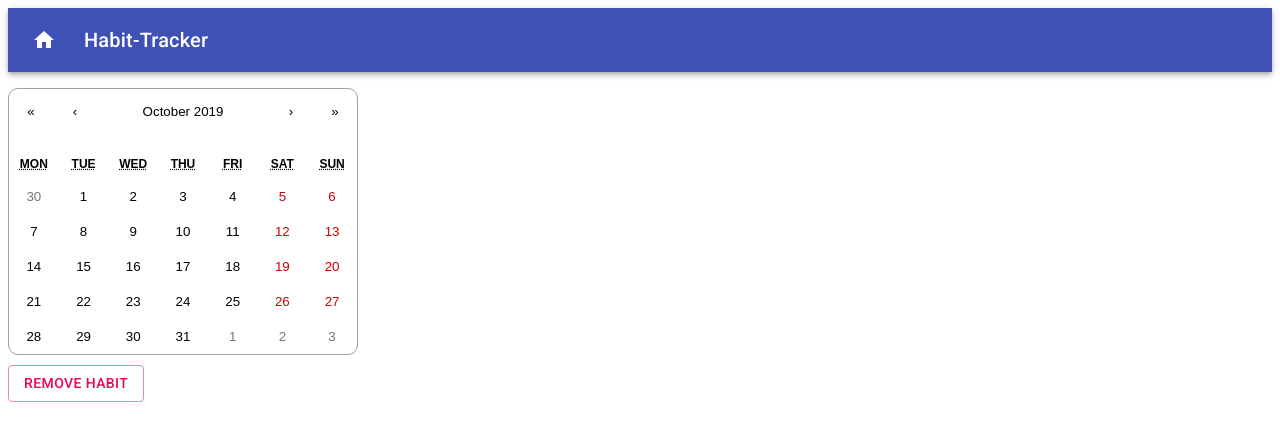
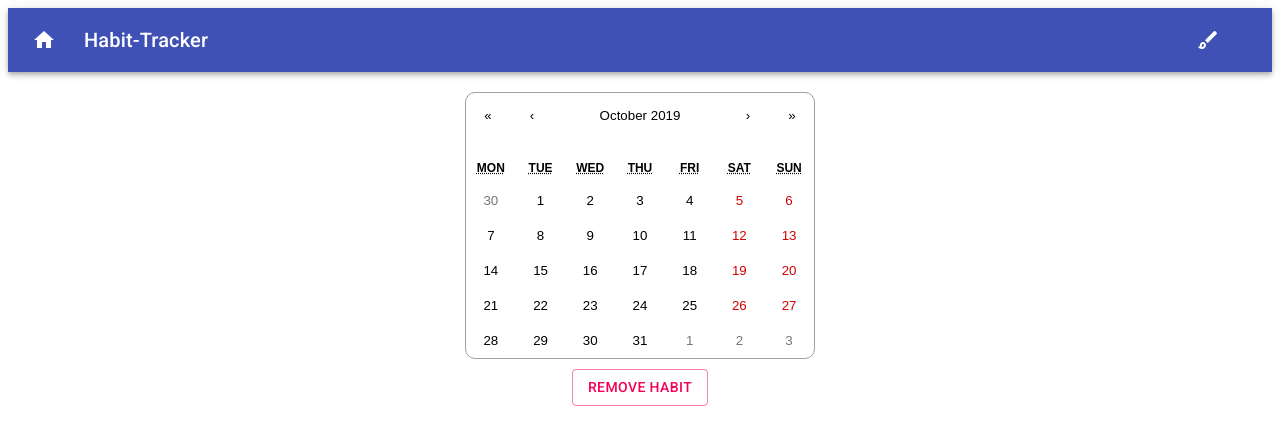
Before and after one commit to andreiggr/habits, a React app: page /habit/1 in a window 1280 px wide. Shown: the top 444 px of the page. Built offline with nearby package versions, Linux system fonts and the light colour scheme; no server answers.

Commit message:
Added style & title change

```diff
--- a/src/components/DetailedHabit.js
+++ b/src/components/DetailedHabit.js
@@ -1,49 +1,68 @@
-import React, { Component } from 'react';
-import Calendar from 'react-calendar';
-import { Button } from '@material-ui/core';
+import React, { Component } from "react";
+import Calendar from "react-calendar";
+import { Button } from "@material-ui/core";
 import moment from "moment";
 import { connect } from "react-redux";
 
-import '../style/styles.css';
+import "../style/styles.css";
 
-import { removeHabit } from "../actions/habits"
+import { removeHabit } from "../actions/habits";
 
 const DetailedHabit = ({ selectedHabit, history, deleteHabit, onChange }) => {
+  const handleRemoveHabit = () => {
+    deleteHabit(selectedHabit);
+    history.replace("/");
+  };
 
-    const handleRemoveHabit = () => {
-        deleteHabit(selectedHabit)
-        history.replace("/")
-    }
-
-    const days = selectedHabit.days.map(item => moment.unix(item.date).format("L"));
+  const days = selectedHabit.days.map(item =>
+    moment.unix(item.date).format("L")
+  );
 
   return (
-        <div>
-            <p>{selectedHabit.title}</p>
+    <div
+      style={{
+        display: "flex",
+        flexDirection: "column",
+        justifyContent: "center",
+        alignItems: "center",
+        padding: "20px"
+      }}
+    >
       <Calendar
         className="calendar"
         onChange={onChange}
-                tileClassName={
-                    ({ date, view }) => view === 'month' && days.includes(moment(date).format("L")) ? 'completed' : null
+        tileClassName={({ date, view }) =>
+          view === "month" && days.includes(moment(date).format("L"))
+            ? "completed"
+            : null
         }
       />
-            <Button style={{ marginTop: "10px" }} variant="outlined" color="secondary" onClick={() => handleRemoveHabit()}> Remove habit </Button>
+      <Button
+        style={{ marginTop: "10px" }}
+        variant="outlined"
+        color="secondary"
+        onClick={() => handleRemoveHabit()}
+      >
+        {" "}
+        Remove habit{" "}
+      </Button>
     </div>
+  );
+};
 
-    );
-}
+const mapStateToProps = state => {
+  return {
+    selectedHabit: state.selectedHabit
+  };
+};
 
-const mapStateToProps = (state) => {
+const mapDispatchToProps = dispatch => {
   return {
-        selectedHabit: state.selectedHabit,
-    }
-}
+    deleteHabit: habit => dispatch(removeHabit(habit))
+  };
+};
 
-const mapDispatchToProps = (dispatch) => {
-    return {
-        deleteHabit: (habit) => dispatch(removeHabit(habit))
-    }
-
-}
-
-export default connect(mapStateToProps, mapDispatchToProps)(DetailedHabit);
+export default connect(
+  mapStateToProps,
+  mapDispatchToProps
+)(DetailedHabit);
--- a/src/components/HabitCard.js
+++ b/src/components/HabitCard.js
@@ -13,6 +13,7 @@ import _ from "lodash";
 import { connect } from "react-redux";
 
 import nextDayId from "../utils/nextDayId";
+import weekCompletion from "../utils/weekCompletion";
 import { week } from "../utils/constants";
 
 import { habitAddDate, habitRemoveDate, habitSelect } from "../actions/habits";
@@ -25,8 +26,6 @@ const HabitCard = ({
   habitSelect,
   selectedHabit
 }) => {
-  //const [weekCompletion, setWeekCompletion] = useState(0);
-
   const handleCheck = day => {
     const habitId = habit.id;
     const id = nextDayId(habits);
@@ -53,10 +52,8 @@ const HabitCard = ({
     moment.unix(day.date).format("ddd Do")
   );
 
-  const daysChecked = week
-    .map(day => habitDays.includes(day.format("ddd Do")))
-    .filter(Boolean).length;
-  const weekCompletion = (daysChecked * 100) / 5;
+  //check how many days of the week are checked
+  const progressCircle = weekCompletion(habitDays);
 
   return (
     <div>
@@ -72,7 +69,7 @@ const HabitCard = ({
       >
         <CircularProgress
           variant="static"
-          value={weekCompletion}
+          value={progressCircle}
           size={25}
           style={{ margin: "3px", marginRight: "10px" }}
         />
--- a/src/components/Header.js
+++ b/src/components/Header.js
@@ -1,47 +1,88 @@
-import React from 'react';
-import { makeStyles } from '@material-ui/core/styles';
-import { AppBar, Typography } from '@material-ui/core';
+import React from "react";
+import { makeStyles } from "@material-ui/core/styles";
+import { AppBar, Typography } from "@material-ui/core";
 import { Toolbar, IconButton } from "@material-ui/core";
-import { Home } from "@material-ui/icons";
+import { Home, BrushOutlined } from "@material-ui/icons";
 
-import { withRouter } from 'react-router';
+import { withRouter } from "react-router";
+import { connect } from "react-redux";
+import { Link } from "react-router-dom";
 
-import { Link } from 'react-router-dom';
-
+import { habitSelect } from "../actions/habits";
 
 const useStyles = makeStyles(theme => ({
   root: {
-        flexGrow: 1,
+    flexGrow: 1
   },
   menuButton: {
-        marginRight: theme.spacing(2),
+    marginRight: theme.spacing(2)
   },
   title: {
-        flexGrow: 1,
-    },
+    flexGrow: 1
+  }
 }));
 
-const Header = props => {
+const Header = ({ history, selectedHabit, habitSelect }) => {
   const classes = useStyles();
+
+  const handleHomeNav = () => {
+    habitSelect({ days: [], id: "", title: "" });
+    history.replace("/");
+  };
+
+  const title = selectedHabit.id !== "" ? selectedHabit.title : "Habit-Tracker";
+
   return (
-        <div className={classes.root} >
+    <div className={classes.root}>
       <AppBar position="static">
         <Toolbar>
-                    <Link style={{ textDecoration: "none", color: "white" }} to={`/`} >
-                        <IconButton className={classes.menuButton} edge="start" color="inherit" aria-label="menu">
+          <div
+            style={{ textDecoration: "none", color: "white" }}
+            onClick={() => handleHomeNav()}
+          >
+            <IconButton
+              className={classes.menuButton}
+              edge="start"
+              color="inherit"
+              aria-label="menu"
+            >
               <Home />
             </IconButton>
-                    </Link>
+          </div>
           <Typography variant="h6" className={classes.title}>
-                        Habit-Tracker
+            {title}
           </Typography>
+          <div style={{ textDecoration: "none", color: "white" }}>
+            <IconButton
+              className={classes.menuButton}
+              edge="start"
+              color="inherit"
+              aria-label="style"
+            >
+              <BrushOutlined />
+            </IconButton>
+          </div>
         </Toolbar>
       </AppBar>
     </div>
   );
-}
-
+};
 
 const RoutedHeader = withRouter(Header);
 
-export default RoutedHeader;
+const mapStateToProps = state => {
+  return {
+    selectedHabit: state.selectedHabit
+  };
+};
+
+const mapDispatchToProps = dispatch => {
+  return {
+    habitSelect: habit => dispatch(habitSelect(habit))
+  };
+};
+
+export default connect(
+  mapStateToProps,
+  mapDispatchToProps
+)(RoutedHeader);
--- a/src/utils/nextDayId.js
+++ b/src/utils/nextDayId.js
@@ -1,11 +1,9 @@
+export default function nextDayId(habits) {
+  var allDaysId = [].concat(
+    ...habits.map(habit => habit.days.map(day => parseInt(day.id)))
+  );
 
-export default function nextDayId(habits) {
+  var id = allDaysId.length > 0 ? Math.max(...allDaysId) + 1 : 1;
 
-    var allDaysId = [].concat(...habits.map(habit =>
-        habit.days.map(day => parseInt(day.id))
-    ));
-
-    const id = allDaysId.length > 0? Math.max(...allDaysId) + 1 : 1;
-
-    return id;
+  return id;
 }
--- /dev/null
+++ b/src/utils/weekCompletion.js
@@ -0,0 +1,11 @@
+import { week } from "./constants";
+
+export default function weekCompletion(userDays = []) {
+  const daysChecked = week
+    .map(day => userDays.includes(day.format("ddd Do")))
+    .filter(Boolean).length;
+
+  const completion = (daysChecked * 100) / 5;
+
+  return completion;
+}
```
Also changed, not shown: src/utils/constants.js (+5 -5 lines). Lines whose indentation alone changed are shown as unchanged.
